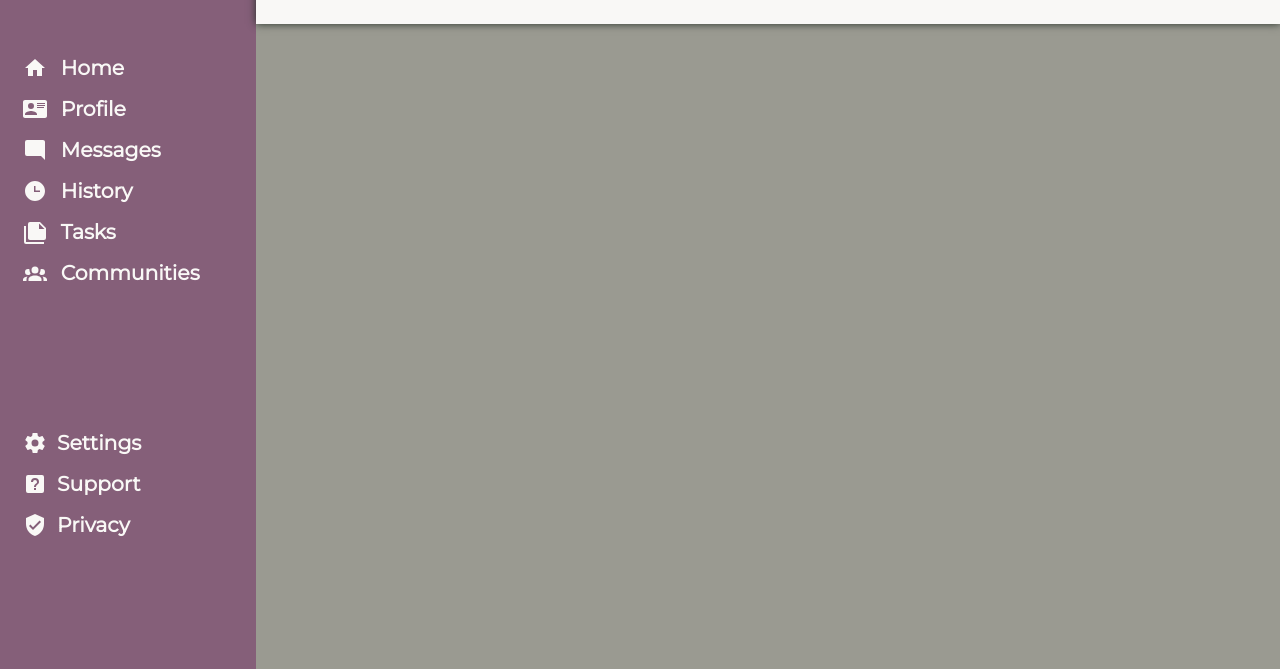
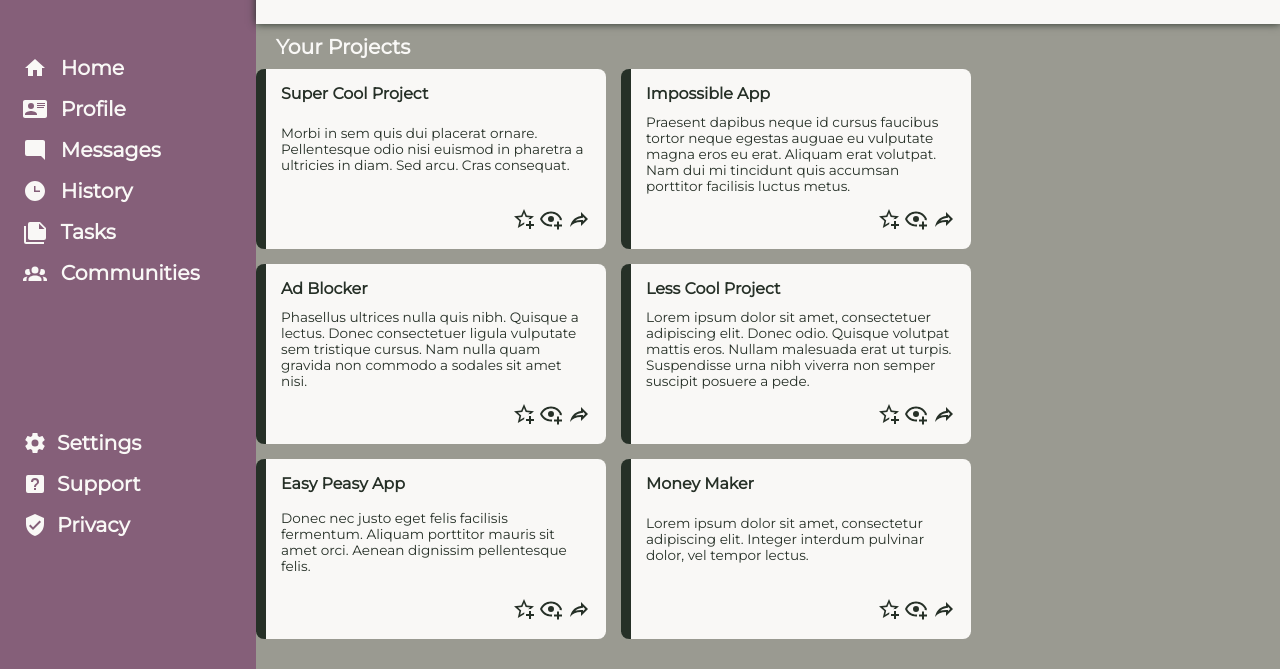
Before and after one commit to ha-x-3/odin-admin-dashboard, a plain HTML site: page index.html in a window 1280 px wide. Shown: the part 131-800 px from the top of the page. Drawn offline with Linux system fonts and the light colour scheme.

Commit message:
Added project grid to middle

```diff
--- a/index.html
+++ b/index.html
@@ -81,7 +81,63 @@
     </div>
     <div class="middle">
       <div class="projects">
-
+        <h2 class="heading">Your Projects</h2>
+        <div class="project-grid">
+          <div class="card">
+            <h3 class="title">Super Cool Project</h3>
+            <p>Morbi in sem quis dui placerat ornare. Pellentesque odio nisi euismod in pharetra a ultricies in diam. Sed arcu. Cras consequat.</p>
+            <div class="cardIcons">
+              <img src="./img/star-plus-outline.svg" alt="Add Star" class="icon">
+              <img src="./img/eye-plus-outline.svg" alt="Watch" class="icon" />
+              <img src="./img/share-outline.svg" alt="Share" class="icon" />
+            </div>
+          </div>
+          <div class="card">
+            <h3 class="title">Impossible App</h3>
+            <p>Praesent dapibus neque id cursus faucibus tortor neque egestas auguae eu vulputate magna eros eu erat. Aliquam erat volutpat. Nam dui mi tincidunt quis accumsan porttitor facilisis luctus metus.</p>
+            <div class="cardIcons">
+              <img src="./img/star-plus-outline.svg" alt="Add Star" class="icon">
+              <img src="./img/eye-plus-outline.svg" alt="Watch" class="icon" />
+              <img src="./img/share-outline.svg" alt="Share" class="icon" />
+            </div>
+          </div>
+          <div class="card">
+            <h3 class="title">Ad Blocker</h3>
+            <p>Phasellus ultrices nulla quis nibh. Quisque a lectus. Donec consectetuer ligula vulputate sem tristique cursus. Nam nulla quam gravida non commodo a sodales sit amet nisi.</p>
+            <div class="cardIcons">
+              <img src="./img/star-plus-outline.svg" alt="Add Star" class="icon">
+              <img src="./img/eye-plus-outline.svg" alt="Watch" class="icon" />
+              <img src="./img/share-outline.svg" alt="Share" class="icon" />
+            </div>
+          </div>
+          <div class="card">
+            <h3 class="title">Less Cool Project</h3>
+            <p>Lorem ipsum dolor sit amet, consectetuer adipiscing elit. Donec odio. Quisque volutpat mattis eros. Nullam malesuada erat ut turpis. Suspendisse urna nibh viverra non semper suscipit posuere a pede.</p>
+            <div class="cardIcons">
+              <img src="./img/star-plus-outline.svg" alt="Add Star" class="icon">
+              <img src="./img/eye-plus-outline.svg" alt="Watch" class="icon" />
+              <img src="./img/share-outline.svg" alt="Share" class="icon" />
+            </div>
+          </div>
+          <div class="card">
+            <h3 class="title">Easy Peasy App</h3>
+            <p>Donec nec justo eget felis facilisis fermentum. Aliquam porttitor mauris sit amet orci. Aenean dignissim pellentesque felis.</p>
+            <div class="cardIcons">
+              <img src="./img/star-plus-outline.svg" alt="Add Star" class="icon">
+              <img src="./img/eye-plus-outline.svg" alt="Watch" class="icon" />
+              <img src="./img/share-outline.svg" alt="Share" class="icon" />
+            </div>
+          </div>
+          <div class="card">
+            <h3 class="title">Money Maker</h3>
+            <p>Lorem ipsum dolor sit amet, consectetur adipiscing elit. Integer interdum pulvinar dolor, vel tempor lectus.</p>
+            <div class="cardIcons">
+              <img src="./img/star-plus-outline.svg" alt="Add Star" class="icon">
+              <img src="./img/eye-plus-outline.svg" alt="Watch" class="icon" />
+              <img src="./img/share-outline.svg" alt="Share" class="icon" />
+            </div>
+          </div>
+        </div>
       </div>
       <div class="announcements">
 
--- a/styles.css
+++ b/styles.css
@@ -1,3 +1,4 @@
+/* Base */
 * {
   box-sizing: border-box;
   margin: 0;
@@ -33,6 +34,22 @@
   justify-items: start;
 }
 
+.topbar {
+  background-color: var(--white);
+  grid-row: 1 / 2;
+  min-height: 150px;
+  box-shadow: 0 0 8px var(--black);
+}
+
+.middle {
+  grid-row: 2 / 3;
+  height: 80vh;
+  display: grid;
+  grid-template-columns: 2fr 1fr;
+  grid-template-rows: repeat(2, 1fr);
+}
+
+/* Sidebar styles */
 .logoImg {
   height: 4vh;
   width: 2vw;
@@ -60,6 +77,8 @@
   padding: 8px;
 }
 
+/* Top Bar */
+
 .top-row1 {
   display: grid;
   grid-template-columns: 2fr 1fr;
@@ -86,18 +105,6 @@ input {
   color: var(--white);
 }
 
-.topbar {
-  background-color: var(--white);
-  grid-row: 1 / 2;
-  min-height: 150px;
-  box-shadow: 0 0 8px var(--black);
-}
-
-.middle {
-  grid-row: 2 / 3;
-  height: 80vh;
-}
-
 button {
   border-radius: 20px;
   padding: 8px 25px;
@@ -109,23 +116,24 @@ button {
 .top-row2 {
   display: grid;
   grid-template-columns: 1fr 5fr 4fr;
+  margin-left: -50px;
 }
 
 .top-row2-left, .top-row2-right {
   display: grid;
+  justify-items: end;
 }
 
 .top-row2-left {
   grid-template-columns: 1fr 2fr;
   grid-column: 1 / 3;
-  justify-items: end;
   align-items: center;
+  margin-left: -20px;
 }
 
 .top-row2-right {
   grid-template-columns: 1fr 1fr 1fr;
   align-items: end;
-  justify-items: end;
   grid-column: -1 / -2;
   margin-right: 20px;
 }
@@ -134,3 +142,34 @@ button {
   font-size: small;
   margin-left: -20px;
 }
+
+/* Middle Area */
+
+.heading {
+  margin: 10px 10px 10px 20px;
+  color: var(--white);
+}
+
+.project-grid {
+  display: grid;
+  grid-template-columns: repeat(2, 1fr);
+  grid-template-rows: repeat(3, 1fr);
+  gap: 15px;
+}
+
+.card {
+  background-color: var(--white);
+  border-radius: 8px;
+  margin: auto;
+  padding: 15px;
+  border-left: 10px solid var(--black);
+  width: 350px;
+  height: 180px;
+  display: grid;
+  gap: 10px;
+}
+
+.cardIcons {
+  align-self: end;
+  justify-self: end;
+}
```
